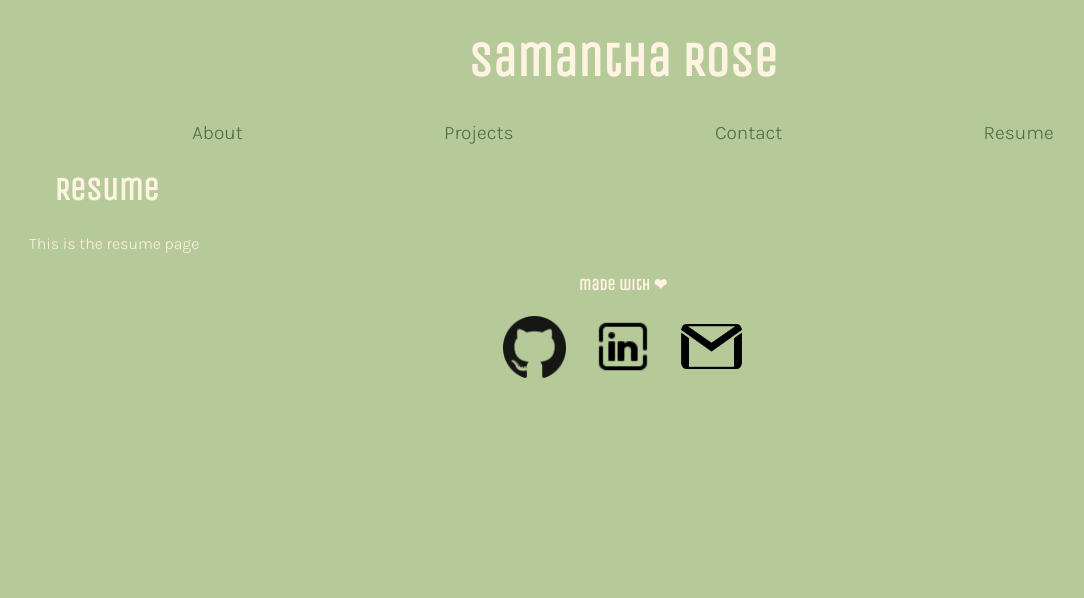
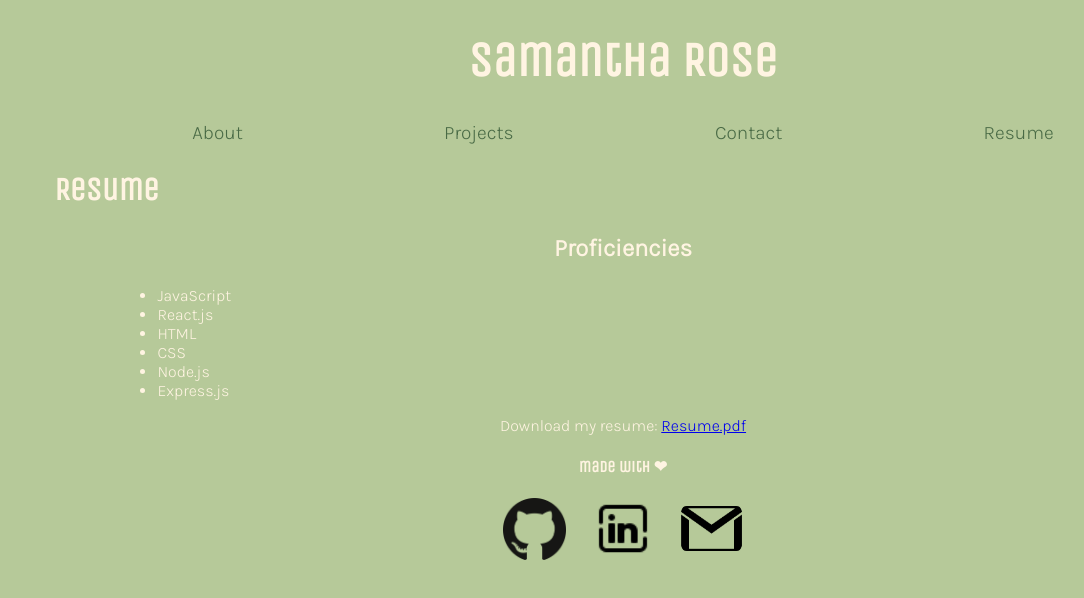
Before and after one commit to samanthashleyrose/React-Coding-Portfolio, a React (Vite) app: page /Resume in a window 1280 px wide. Shown: the top 598 px of the page, without its empty margins (17-1101 px from the left). Built offline with nearby package versions, Linux system fonts and the light colour scheme.

Commit message:
Worked on downloadable resume

```diff
--- a/src/main.css
+++ b/src/main.css
@@ -25,6 +25,7 @@ body {
 .nav-link:active {
     color: rgb(28, 59, 31);
     font-weight: 900;
+    text-decoration: underline;
 }
 
 /* HEADERS */
@@ -135,9 +136,14 @@ img {
 }
 
 /* RESUME */
-#resume-section {
+.resume-section {
     font-family: Karla, sans-serif;
-    margin-left: 3%;
+    margin-left: 10%;
+    margin-right: 10%;
+}
+
+#download-resume {
+    text-align: center;
 }
 
 /* FOOTER */
--- a/src/pages/Resume.jsx
+++ b/src/pages/Resume.jsx
@@ -1,8 +1,19 @@
 export default function Resume() {
-    return (
-      <div>
-        <h2>Resume</h2>
-        <p id="resume-section">This is the resume page</p>
+  return (
+    <div>
+      <h2>Resume</h2>
+      <div className="resume-section">
+        <h3>Proficiencies</h3>
+        <ul>
+          <li>JavaScript</li>
+          <li>React.js</li>
+          <li>HTML</li>
+          <li>CSS</li>
+          <li>Node.js</li>
+          <li>Express.js</li>
+        </ul>
+        <p id="download-resume">Download my resume: <a href="/src/assets/RESUME-2024-Samantha-Rose.pdf" download>Resume.pdf</a></p>
       </div>
-    );
-  }
+    </div>
+  );
+}
```
Also changed, not shown: 1 other file (tests, documents, lock files or other folders).
